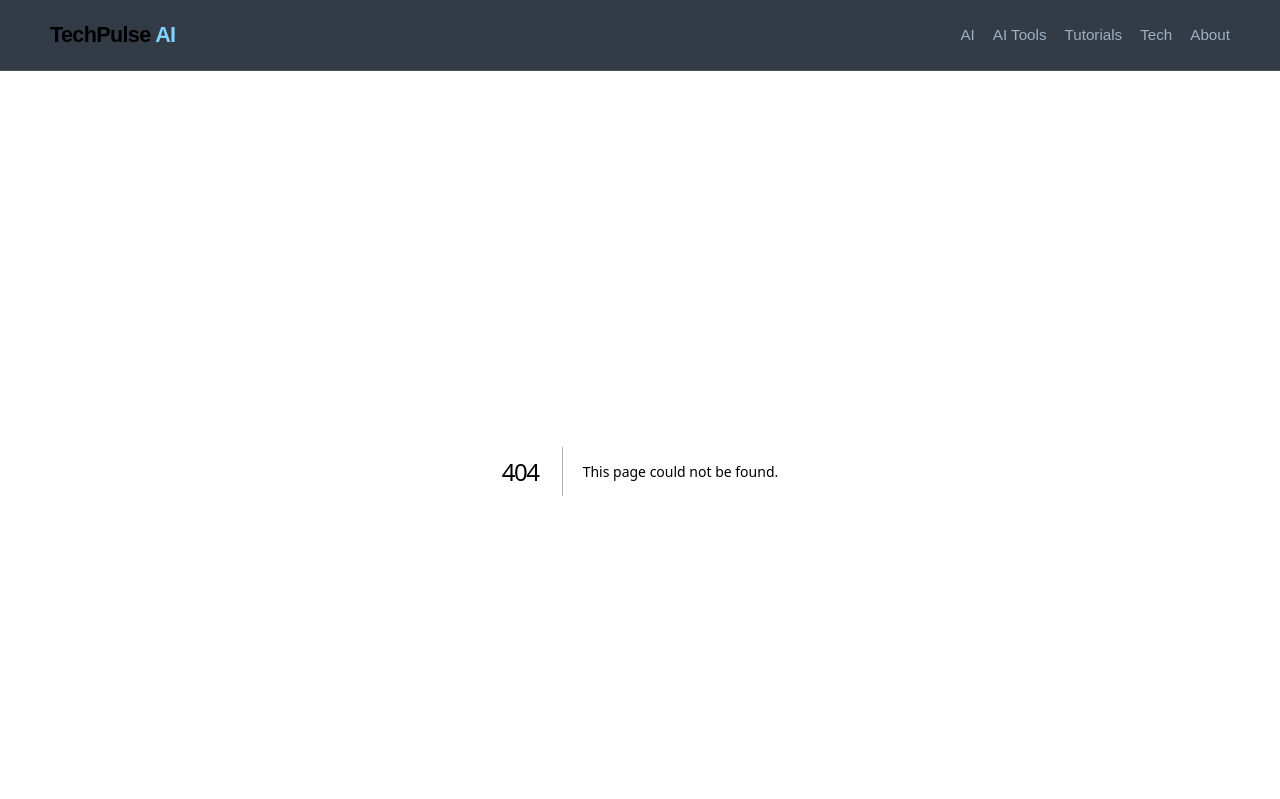
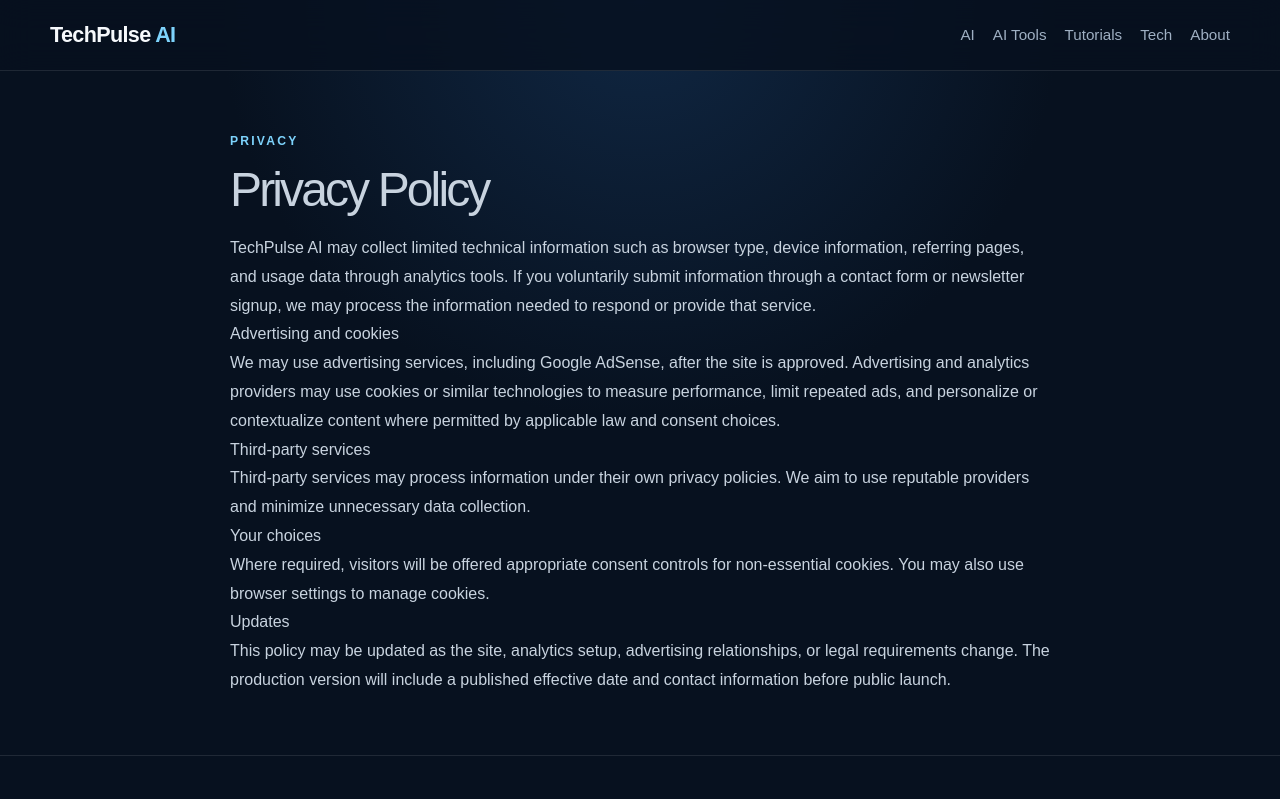
Before and after one commit to winnzzy/techpulse-ai, a Next.js app: page /privacy in a window 1280 px wide. Before the commit this address had no page. Shown: the top 799 px of the page. Built offline with nearby package versions, Linux system fonts and the light colour scheme.

Commit message:
feat: add privacy policy

```diff
--- /dev/null
+++ b/app/privacy/page.tsx
@@ -0,0 +1,19 @@
+export const metadata = { title: "Privacy Policy" };
+
+export default function PrivacyPage() {
+  return (
+    <main className="policy">
+      <div className="eyebrow">Privacy</div>
+      <h1>Privacy Policy</h1>
+      <p>TechPulse AI may collect limited technical information such as browser type, device information, referring pages, and usage data through analytics tools. If you voluntarily submit information through a contact form or newsletter signup, we may process the information needed to respond or provide that service.</p>
+      <h2>Advertising and cookies</h2>
+      <p>We may use advertising services, including Google AdSense, after the site is approved. Advertising and analytics providers may use cookies or similar technologies to measure performance, limit repeated ads, and personalize or contextualize content where permitted by applicable law and consent choices.</p>
+      <h2>Third-party services</h2>
+      <p>Third-party services may process information under their own privacy policies. We aim to use reputable providers and minimize unnecessary data collection.</p>
+      <h2>Your choices</h2>
+      <p>Where required, visitors will be offered appropriate consent controls for non-essential cookies. You may also use browser settings to manage cookies.</p>
+      <h2>Updates</h2>
+      <p>This policy may be updated as the site, analytics setup, advertising relationships, or legal requirements change. The production version will include a published effective date and contact information before public launch.</p>
+    </main>
+  );
+}
```
